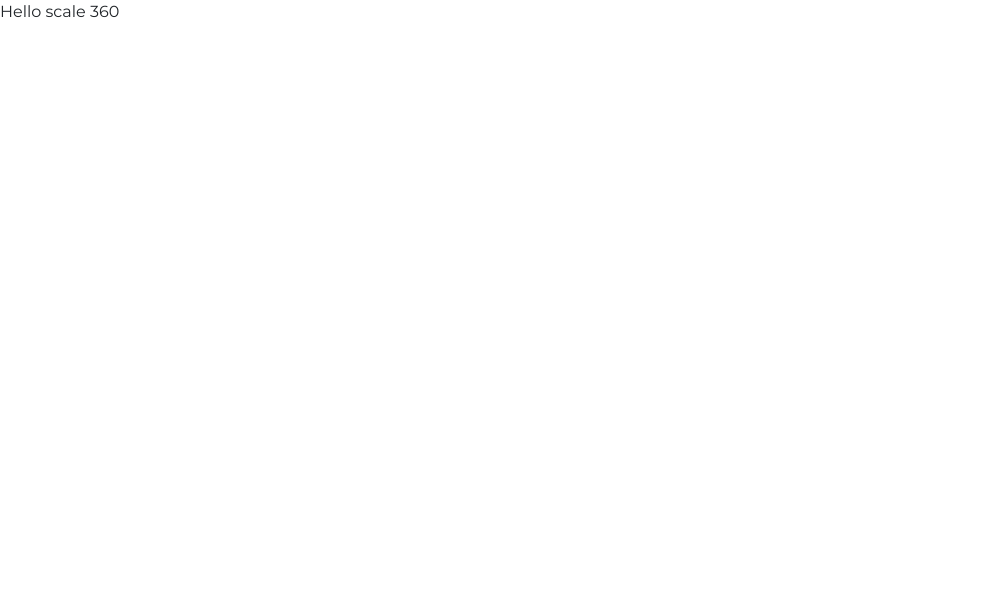
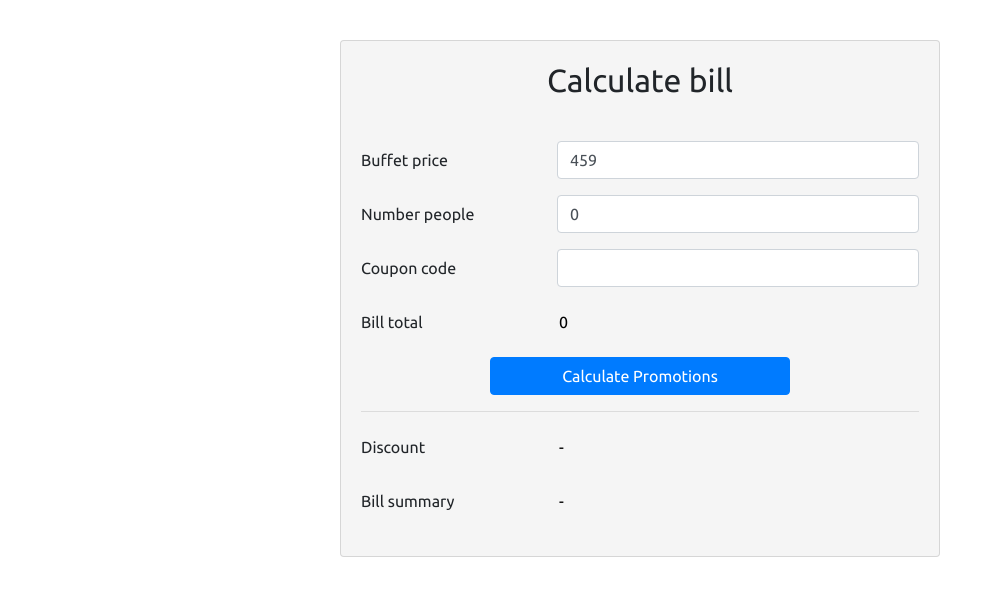
Before and after one commit to notyburin/scale360_test, a React app: page / in a window 1280 px wide. Shown: the whole page, without its empty margins (0-1002 px from the left). Built offline with nearby package versions, Linux system fonts and the light colour scheme.

Commit message:
[part1] complete

```diff
--- a/public/index.html
+++ b/public/index.html
@@ -11,7 +11,7 @@
     <link rel="manifest" href="%PUBLIC_URL%/manifest.json">
     <link rel="shortcut icon" href="%PUBLIC_URL%/favicon.ico">
     <link rel="stylesheet" href="https://maxcdn.bootstrapcdn.com/bootstrap/4.0.0/css/bootstrap.min.css" integrity="sha384-Gn5384xqQ1aoWXA+058RXPxPg6fy4IWvTNh0E263XmFcJlSAwiGgFAW/dAiS6JXm" crossorigin="anonymous">
-    <link href="https://fonts.googleapis.com/css?family=Montserrat" rel="stylesheet">
+    <link href="https://fonts.googleapis.com/css?family=Ubuntu" rel="stylesheet">
     <!--
       Notice the use of %PUBLIC_URL% in the tags above.
       It will be replaced with the URL of the `public` folder during the build.
--- a/src/actions/index.js
+++ b/src/actions/index.js
@@ -1,6 +1,6 @@
 import axios from 'axios';
 
-axios.defaults.baseURL = 'http://localhost:3030';
+// axios.defaults.baseURL = 'http://localhost:3030';
 
 export const FETCH_PROMOTION_START = 'FETCH_PROMOTION_START';
 export const FETCH_PROMOTION_SUCCESS = 'FETCH_PROMOTION_SUCCESS';
@@ -9,15 +9,33 @@ export const fetchPromotionStart = () => ({
   type: FETCH_PROMOTION_START,
 });
 
-export const fetchPromotionSuccess = res => ({
+export const fetchPromotionSuccess = discount => ({
   type: FETCH_PROMOTION_SUCCESS,
-  list: res.data,
+  discount,
 });
 
-export const fetchPromotion = () => (dispatch) => {
+export const calculatePromotion = input => (dispatch) => {
   dispatch(fetchPromotionStart());
-  return axios.get('/employees')
+  return axios.get('/promotions')
     .then((res) => {
-      dispatch(fetchPromotionSuccess(res));
+      const { people, couponCode, billTotal } = input;
+      const promotionList = res.data;
+      const promoMatch = promotionList.filter(obj => (
+        (
+          (obj.coupon_code === couponCode && obj.bill_more_than === null) ||
+          (billTotal >= obj.bill_more_than && obj.bill_more_than !== null)
+        ) &&
+        (
+          obj.required_person === null || parseInt(people, 10) % obj.required_person === 0
+        )
+      ));
+      let discount = 0;
+      promoMatch.forEach((obj) => {
+        if (obj.discount > discount) {
+          ({ discount } = obj);
+        }
+      });
+
+      dispatch(fetchPromotionSuccess(discount));
     });
 };
--- a/src/components/App.js
+++ b/src/components/App.js
@@ -1,9 +1,10 @@
 import React from 'react';
-import styled from 'styled-components';
+
+import CalculateBill from './CalculateBill';
 
 const App = () => (
-  <div>
-    Hello scale 360
+  <div className="container">
+    <CalculateBill />
   </div>
 );
 
--- /dev/null
+++ b/src/components/CalculateBill.js
@@ -0,0 +1,158 @@
+import React, { Component } from 'react';
+import { connect } from 'react-redux';
+import styled from 'styled-components';
+
+import { calculatePromotion } from '../actions';
+import InputFormGroup from './InputFormGroup';
+
+const Card = styled.div`
+  margin: 40px auto 0;
+  width: 100%;
+  max-width: 600px;
+  background-color: WhiteSmoke;
+`;
+
+const CardTitle = styled.h2`
+  text-align: center;
+  padding-bottom: 30px;
+`;
+
+const Loading = styled.h5`
+  padding: 7px 0;
+  margin-bottom: 0;
+`;
+
+const ButtonCol = styled.div`
+  text-align: center;
+`;
+
+const Button = styled.button`
+  width: 300px;
+`;
+
+class CalculateBill extends Component {
+  constructor() {
+    super();
+    this.state = {
+      price: 459,
+      people: 0,
+      couponCode: '',
+      billTotal: 0,
+      resetResult: true,
+    };
+    this.handleOnChange = this.handleOnChange.bind(this);
+    this.handleSubmit = this.handleSubmit.bind(this);
+
+    this.calBillSummary = (total, discount) => total * ((100 - discount) / 100);
+    this.money = number => (parseFloat(number)).toLocaleString('en');
+  }
+
+  calBillTotal() {
+    const { price, people } = this.state;
+    this.setState({ billTotal: (price * people) });
+  }
+
+  handleOnChange(e) {
+    const { target: { id, value } } = e;
+    this.setState({ resetResult: true });
+
+    if (id === 'price' || id === 'people') {
+      this.setState({ [id]: value }, this.calBillTotal);
+    } else if (id === 'couponCode') {
+      this.setState({ [id]: value.toUpperCase() });
+    } else {
+      this.setState({ [id]: value });
+    }
+  }
+
+  handleSubmit() {
+    this.setState({ resetResult: false });
+    const { people, couponCode, billTotal } = this.state;
+    const { dispatch } = this.props;
+    dispatch(calculatePromotion({ people, couponCode, billTotal }));
+  }
+
+  render() {
+    const { isFetching, discount } = this.props;
+    const {
+      price,
+      people,
+      couponCode,
+      billTotal,
+      resetResult,
+    } = this.state;
+
+    return (
+      <Card className="card">
+        <div className="card-body">
+          <CardTitle className="card-title">Calculate bill</CardTitle>
+          <InputFormGroup
+            id="price"
+            type="number"
+            label="Buffet price"
+            value={price}
+            onChange={this.handleOnChange}
+          />
+          <InputFormGroup
+            id="people"
+            type="number"
+            label="Number people"
+            value={people}
+            onChange={this.handleOnChange}
+          />
+          <InputFormGroup
+            id="couponCode"
+            type="text"
+            label="Coupon code"
+            value={couponCode}
+            onChange={this.handleOnChange}
+          />
+          <InputFormGroup
+            id="billTotal"
+            type="text"
+            label="Bill total"
+            readonly
+            value={this.money(billTotal)}
+          />
+          <div className="row">
+            <ButtonCol className="col">
+              {
+                isFetching ?
+                  <Loading>Loading...</Loading> :
+                  <Button
+                    type="button"
+                    className="btn btn-primary"
+                    onClick={this.handleSubmit}
+                  >Calculate Promotions
+                  </Button>
+              }
+            </ButtonCol>
+          </div>
+          <hr />
+          <InputFormGroup
+            id="discount"
+            type="text"
+            label="Discount"
+            readonly
+            value={resetResult ? '-' : `${discount} %`}
+          />
+          <InputFormGroup
+            id="billTotal"
+            type="text"
+            label="Bill summary"
+            readonly
+            value={resetResult ? '-' : this.money(this.calBillSummary(billTotal, discount))}
+          />
+        </div>
+      </Card>
+    );
+  }
+}
+
+const mapStateToProps = (state) => {
+  const { isFetching, discount } = state;
+
+  return { isFetching, discount };
+};
+
+export default connect(mapStateToProps)(CalculateBill);
--- /dev/null
+++ b/src/components/InputFormGroup.js
@@ -0,0 +1,40 @@
+import React from 'react';
+
+
+const InputFormGroup = (props) => {
+  const {
+    id,
+    label,
+    type,
+    readonly,
+    value,
+    onChange,
+  } = props;
+
+  return (
+    <div className="form-group row">
+      <label htmlFor={id} className="col-sm-4 col-form-label">{label}</label>
+      <div className="col-sm-8">
+        {
+          readonly ?
+            <input
+              type={type}
+              readOnly
+              className="form-control-plaintext"
+              id={id}
+              value={value}
+            /> :
+            <input
+              type={type}
+              className="form-control"
+              id={id}
+              value={value}
+              onChange={onChange}
+            />
+        }
+      </div>
+    </div>
+  );
+};
+
+export default InputFormGroup;
--- a/src/index.css
+++ b/src/index.css
@@ -1,5 +1,5 @@
 body {
   margin: 0;
   padding: 0;
-  font-family: 'Montserrat', sans-serif;
+  font-family: 'Ubuntu', sans-serif;
 }
--- a/src/reducers/index.js
+++ b/src/reducers/index.js
@@ -5,7 +5,7 @@ import {
 
 const initState = {
   isFetching: false,
-  promotionList: [],
+  discount: 0,
 };
 
 export default (state = initState, action) => {
@@ -19,7 +19,7 @@ export default (state = initState, action) => {
       return {
         ...state,
         isFetching: false,
-        employeeList: action.list,
+        discount: action.discount,
       };
     default:
       return state;
```
Also changed, not shown: .eslintrc.json (added), build/asset-manifest.json (added), build/favicon.ico (added), build/index.html (added), build/manifest.json (added), build/service-worker.js (added), 5 other files.
